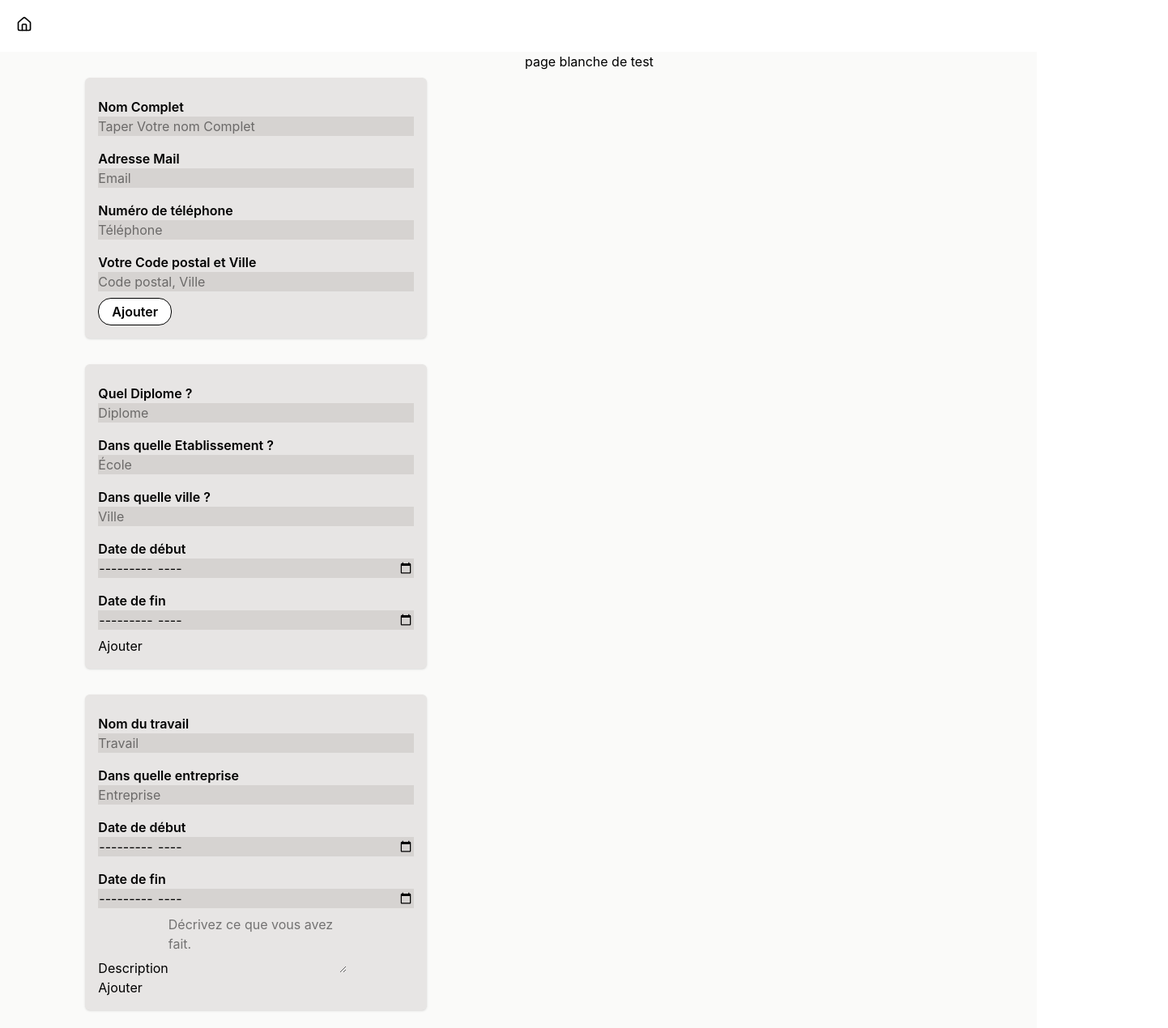
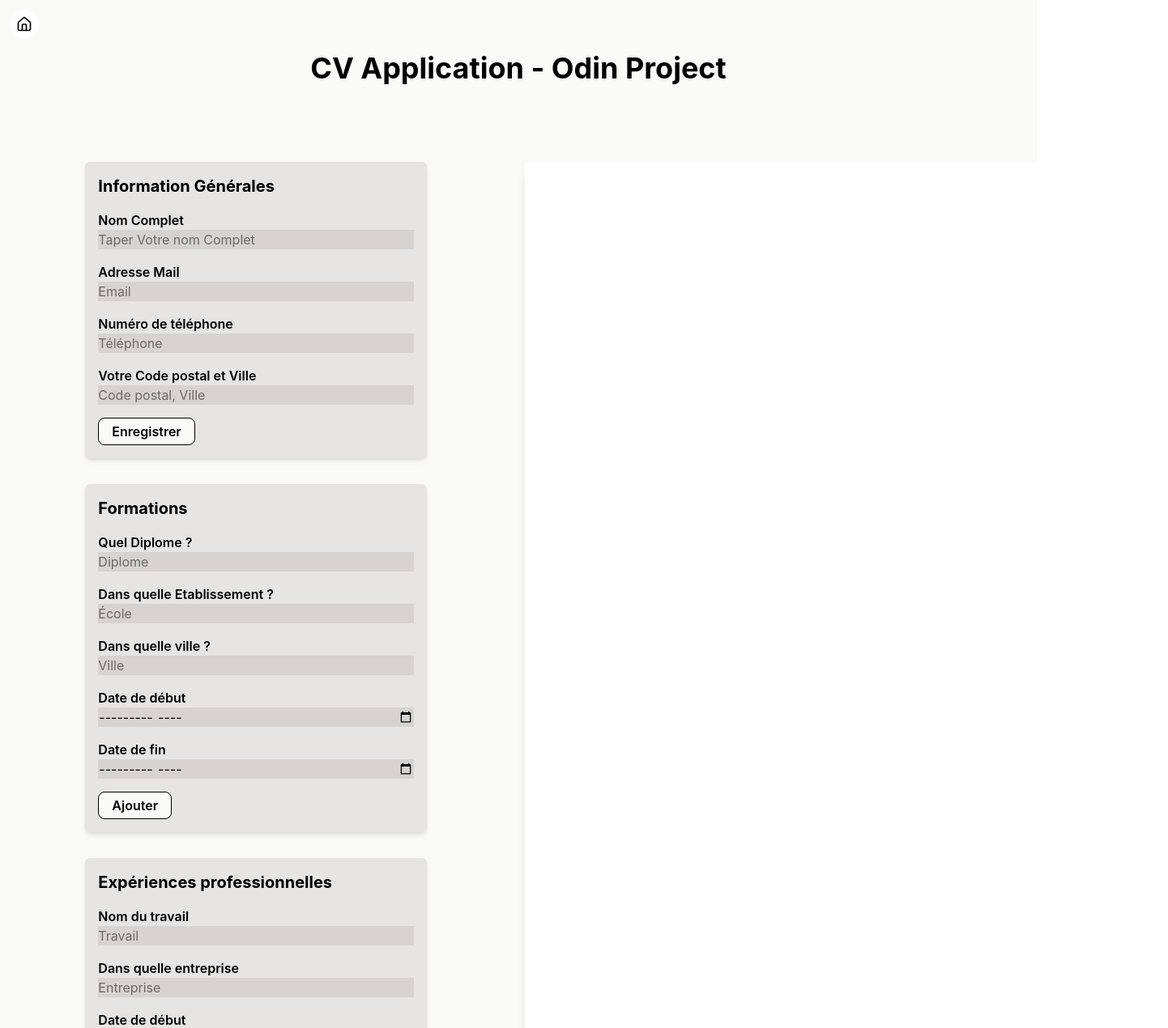
Before and after one commit to Frederic-Champion/projet-examen-blanc, a React (Vite) app: page /CV-application in a window 1280 px wide. Shown: the top 1270 px of the page at 81% size, 1442 px wide, since content can reach past the window. Built offline with nearby package versions, Linux system fonts and the light colour scheme.

Commit message:
Session 85 — State objet unique + fin du mode édition

```diff
--- a/src/pages/Brouillon.tsx
+++ b/src/pages/Brouillon.tsx
@@ -1,3 +1,5 @@
+import { useEffect } from "react";
+
 export default function Brouillon() {
   return <p>Page de Brouillon</p>;
 }
--- a/src/pages/CvApplication.tsx
+++ b/src/pages/CvApplication.tsx
@@ -48,15 +48,17 @@ interface ChampProps {
   type?: string;
   id: string;
   description: string;
+  name?: string;
 }
 
-function Champ({ onChange, value, placeholder, id, type = "text", description }: ChampProps) {
+function Champ({ onChange, value, placeholder, id, type = "text", description, name }: ChampProps) {
   return (
     <div className="flex flex-col py-2">
       <label className="font-semibold" htmlFor={id}>
         {description}
       </label>
       <input
+        name={name}
         className="bg-stone-300"
         id={id}
         value={value}
@@ -69,36 +71,42 @@ function Champ({ onChange, value, placeholder, id, type = "text", description }:
   );
 }
 
+const INFOS_VIDES: Infos = { nom: "", email: "", tel: "", ville: "" };
+type SaisieFormation = Omit<Formation, "id">;
+const FORMATION_VIDE: SaisieFormation = { diplome: "", ecole: "", ville: "", debut: "", fin: ""};
+
 function InfosGenerales({ onEnvoyerInfos }: InfosGeneralesProps) {
-  const [nom, setNom] = useState("");
-  const [email, setEmail] = useState("");
-  const [tel, setTel] = useState("");
-  const [ville, setVille] = useState("");
+  const [saisie, setSaisie] = useState(INFOS_VIDES);
 
   function handleEnvoyerInfos() {
-    const infos: Infos = { nom, email, tel, ville };
-    onEnvoyerInfos(infos);
+    onEnvoyerInfos(saisie);
+  }
+  function handleChange(e: React.ChangeEvent<HTMLInputElement>) {
+    setSaisie((prev) => ({ ...prev, [e.target.name]: e.target.value }));
   }
 
   return (
     <form
-      className="rounded-md bg-stone-200 p-4 shadow my-8"
+      className="my-8 rounded-md bg-stone-200 p-4 shadow-md"
       onSubmit={(e) => {
         e.preventDefault();
         handleEnvoyerInfos();
       }}
     >
+      <h2 className="pb-2 text-xl font-bold">Information Générales</h2>
       <Champ
-        value={nom}
-        onChange={(e) => setNom(e.target.value)}
+        name="nom"
+        value={saisie.nom}
+        onChange={handleChange}
         id="nom"
         placeholder="Taper Votre nom Complet"
         description="Nom Complet"
       />
 
       <Champ
-        value={email}
-        onChange={(e) => setEmail(e.target.value)}
+        name="email"
+        value={saisie.email}
+        onChange={handleChange}
         id="email"
         type="email"
         placeholder="Email"
@@ -106,8 +114,9 @@ function InfosGenerales({ onEnvoyerInfos }: InfosGeneralesProps) {
       />
 
       <Champ
-        value={tel}
-        onChange={(e) => setTel(e.target.value)}
+        name="tel"
+        value={saisie.tel}
+        onChange={handleChange}
         id="tel"
         type="tel"
         placeholder="Téléphone"
@@ -115,87 +124,100 @@ function InfosGenerales({ onEnvoyerInfos }: InfosGeneralesProps) {
       />
 
       <Champ
-        value={ville}
-        onChange={(e) => setVille(e.target.value)}
+        name="ville"
+        value={saisie.ville}
+        onChange={handleChange}
         id="ville"
         placeholder="Code postal, Ville"
         description="Votre Code postal et Ville"
       />
 
-      <button className="rounded-2xl border bg-white px-4 py-1 font-semibold" type="submit">
-        Ajouter
+      <button
+        className="mt-2 rounded-lg border bg-stone-50 px-4 py-1 font-semibold transition-colors hover:border-stone-400 hover:bg-stone-200 hover:shadow-md"
+        type="submit"
+      >
+        Enregistrer
       </button>
     </form>
   );
 }
 
 function AfficherFormations({ onEnvoyerFormation, onSupprimerFormation, formations }: AfficherFormationsProps) {
-  const [diplome, setDiplome] = useState("");
-  const [ecole, setEcole] = useState("");
-  const [ville, setVille] = useState("");
-  const [debut, setDebut] = useState("");
-  const [fin, setFin] = useState("");
+  const [saisie, setSaisie] = useState(FORMATION_VIDE);
   const [idEnEdition, setIdEnEdition] = useState<string | null>(null);
 
   function enregistrerFormation(e: React.SubmitEvent) {
     e.preventDefault();
-    const formation = { diplome, ecole, ville, debut, fin, id: idEnEdition ?? crypto.randomUUID() };
+    const formation = { ...saisie, id: idEnEdition ?? crypto.randomUUID() };
     onEnvoyerFormation(formation);
-    setDiplome("");
-    setEcole("");
-    setVille("");
-    setDebut("");
-    setFin("");
+    setSaisie(FORMATION_VIDE)
     setIdEnEdition(null);
   }
 
   function modifierFormation(modification: Formation) {
-    const { diplome, ecole, ville, debut, fin, id } = modification;
-    setDiplome(diplome);
-    setEcole(ecole);
-    setVille(ville);
-    setDebut(debut);
-    setFin(fin);
+    const {id, ...resteSaisie} = modification
+    setSaisie(resteSaisie)
     setIdEnEdition(id);
+  }
+
+  function handleChange(e: React.ChangeEvent<HTMLInputElement>) {
+    setSaisie((prev) => ({...prev, [e.target.name]: e.target.value}))
   }
 
   return (
     <>
-      <form onSubmit={enregistrerFormation} className="rounded-md bg-stone-200 p-4 shadow my-8">
+      <form onSubmit={enregistrerFormation} className="my-8 rounded-md bg-stone-200 p-4 shadow-md">
+        <h2 className="pb-2 text-xl font-bold">Formations</h2>
         <Champ
-          value={diplome}
-          onChange={(e) => setDiplome(e.target.value)}
+          name="diplome"
+          value={saisie.diplome}
+          onChange={handleChange}
           id="diplome"
           placeholder="Diplome"
           description="Quel Diplome ?"
         />
 
         <Champ
-          value={ecole}
-          onChange={(e) => setEcole(e.target.value)}
+          name="ecole"
+          value={saisie.ecole}
+          onChange={handleChange}
           id="ecole"
           placeholder="École"
           description="Dans quelle Etablissement ?"
         />
 
         <Champ
-          value={ville}
-          onChange={(e) => setVille(e.target.value)}
-          id="ville"
+          name="ville"
+          value={saisie.ville}
+          onChange={handleChange}
+          id="formation-ville"
           placeholder="Ville"
           description="Dans quelle ville ?"
         />
 
         <Champ
-          value={debut}
-          onChange={(e) => setDebut(e.target.value)}
-          id="debut"
+          name="debut"
+          value={saisie.debut}
+          onChange={handleChange}
+          id="formation-debut"
           type="month"
           description="Date de début"
         />
 
-        <Champ value={fin} onChange={(e) => setFin(e.target.value)} id="fin" type="month" description="Date de fin" />
-        <button type="submit">{idEnEdition ? "Modifier" : "Ajouter"}</button>
+        <Champ
+          name="fin"
+          value={saisie.fin}
+          onChange={handleChange}
+          id="formation-fin"
+          type="month"
+          description="Date de fin"
+        />
+        <button
+          className="mt-2 rounded-lg border bg-stone-50 px-4 py-1 font-semibold transition-colors hover:border-stone-400 hover:bg-stone-200 hover:shadow-md"
+          type="submit"
+        >
+          {idEnEdition ? "Modifier" : "Ajouter"}
+        </button>
       </form>
       <div>
         {formations.map((f) => (
@@ -222,6 +244,7 @@ function AfficherExperiences({ onEnvoyerExperience, experiences, onSupprimerExpe
   const [debut, setDebut] = useState("");
   const [fin, setFin] = useState("");
   const [description, setDescription] = useState("");
+  const [idSelect, setIdSelect] = useState<string | null>(null);
 
   function ajouterExperience(e: React.SubmitEvent) {
     e.preventDefault();
@@ -231,7 +254,7 @@ function AfficherExperiences({ onEnvoyerExperience, experiences, onSupprimerExpe
       debut,
       fin,
       description,
-      id: crypto.randomUUID(),
+      id: idSelect ?? crypto.randomUUID(),
     };
     onEnvoyerExperience(experience);
     setJob("");
@@ -239,11 +262,23 @@ function AfficherExperiences({ onEnvoyerExperience, experiences, onSupprimerExpe
     setDebut("");
     setFin("");
     setDescription("");
+    setIdSelect(null);
+  }
+
+  function modifierExperience(experience: Experience) {
+    const { job, entreprise, debut, fin, description, id } = experience;
+    setJob(job);
+    setEntreprise(entreprise);
+    setDebut(debut);
+    setFin(fin);
+    setDescription(description);
+    setIdSelect(id);
   }
 
   return (
     <>
-      <form onSubmit={ajouterExperience} className="rounded-md bg-stone-200 p-4 shadow my-8">
+      <form onSubmit={ajouterExperience} className="my-8 rounded-md bg-stone-200 p-4 shadow-md">
+        <h2 className="pb-2 text-xl font-bold">Expériences professionnelles</h2>
         <Champ
           description="Nom du travail"
           id="job"
@@ -266,24 +301,35 @@ function AfficherExperiences({ onEnvoyerExperience, experiences, onSupprimerExpe
           type="month"
         />
         <Champ description="Date de fin" id="fin" value={fin} onChange={(e) => setFin(e.target.value)} type="month" />
-        <div>
-          <label htmlFor="description">Description</label>
+        <div className="flex flex-col py-2">
+          <label className="font-semibold" htmlFor="description">
+            Description
+          </label>
           <textarea
+            className="bg-stone-300"
             id="description"
-            rows={3}
+            rows={4}
             placeholder="Décrivez ce que vous avez fait."
             required
             value={description}
             onChange={(e) => setDescription(e.target.value)}
           />
         </div>
-        <button type="submit">Ajouter</button>
+        <button
+          className="mt-2 rounded-lg border bg-stone-50 px-4 py-1 font-semibold transition-colors hover:border-stone-400 hover:bg-stone-200 hover:shadow-md"
+          type="submit"
+        >
+          {idSelect !== null ? "Modifier" : "Ajouter"}
+        </button>
       </form>
       {experiences.map(({ job, entreprise, debut, fin, description, id }) => (
         <div key={id}>
           <p>
             {job}-{entreprise}-{debut}/{fin}-{description}
           </p>
+          <button type="button" onClick={() => modifierExperience({ job, entreprise, debut, fin, description, id })}>
+            Modifier
+          </button>
           <button type="button" onClick={() => onSupprimerExperience(id)}>
             Supprimer
           </button>
@@ -295,8 +341,7 @@ function AfficherExperiences({ onEnvoyerExperience, experiences, onSupprimerExpe
 
 function PagePresentation({ infos, formations, experiences }: PagePresentationProps) {
   return (
-    <>
-      <p>page blanche de test</p>
+    <div className="mx-auto my-8 min-h-[297mm] w-[210mm] bg-white p-[15mm] shadow-lg">
       <div>
         {infos !== null && (
           <div>
@@ -318,7 +363,7 @@ function PagePresentation({ infos, formations, experiences }: PagePresentationPr
           </div>
         ))}
       </div>
-    </>
+    </div>
   );
 }
 
@@ -340,14 +385,19 @@ function CvApplication() {
     setFormations((prev) => prev.filter((f) => f.id !== id));
   }
   function handleEnregistrerExperience(experience: Experience) {
-    setExperiences((prev) => [...prev, experience]);
+    setExperiences((prev) => {
+      const experienceExiste = prev.some((e) => e.id === experience.id);
+      return experienceExiste ? prev.map((e) => (e.id === experience.id ? experience : e)) : [...prev, experience];
+    });
   }
   function handleSupprimerExperience(id: string) {
     setExperiences((prev) => prev.filter((e) => e.id !== id));
   }
 
   return (
-    <main className="mt-16 grid grid-cols-2 gap-4 bg-stone-50">
+    <main className="bg-stone-50">
+      <h1 className="pt-16 text-center text-4xl font-bold">CV Application - Odin Project</h1>
+      <div className="mt-16 grid grid-cols-2 gap-4">
         <div className="mx-auto min-w-2/3 gap-4">
           <InfosGenerales onEnvoyerInfos={handleRecupInfos} />
           <AfficherFormations
@@ -364,6 +414,7 @@ function CvApplication() {
         <div>
           <PagePresentation infos={infos} formations={formations} experiences={experiences} />
         </div>
+      </div>
     </main>
   );
 }
```
Also changed, not shown: 1 other file (tests, documents, lock files or other folders). Lines whose indentation alone changed are shown as unchanged.
